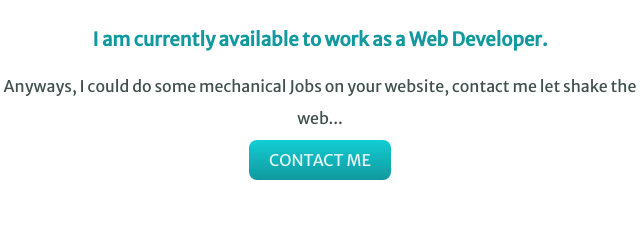
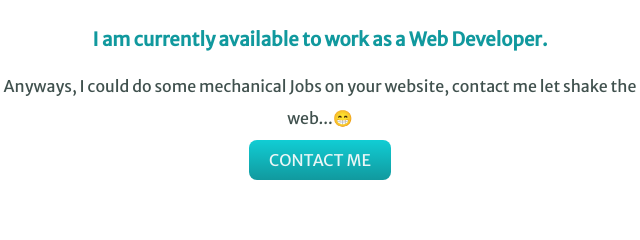
Before and after one commit to codemeup312/tboy, a plain HTML site: page index.html in a window 1280 px wide. Shown: the part 2251-2491 px from the top of the page, 320-960 px from the left. Drawn offline with Linux system fonts and the light colour scheme.

Commit message:
Add files via upload

```diff
--- a/index.html
+++ b/index.html
@@ -46,7 +46,7 @@
     <div class="contact-me">
       <h2>Get In Touch</h2>
       <h3>I am currently available to work as a Web Developer.</h3>
-      <p class="contact-me-p">Anyways, I could do some mechanical Jobs on your website, contact me let shake the web...</p>
+      <p class="contact-me-p">Anyways, I could do some mechanical Jobs on your website, contact me let shake the web...😁</p>
       <a class="btn" href="mailto:fagbolatomiwa@gmail.com">CONTACT ME</a>
     </div>
   </div>
```
